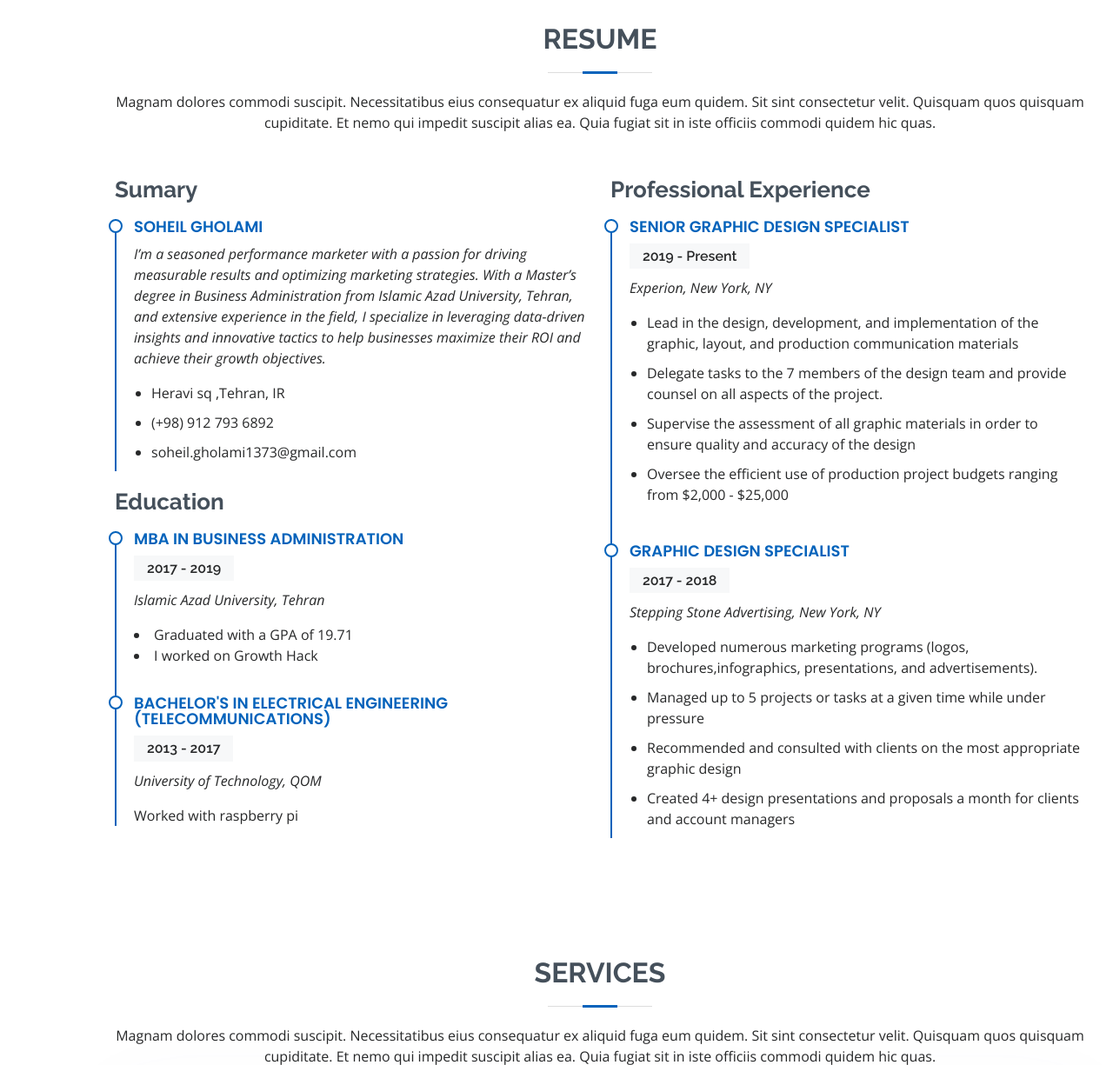
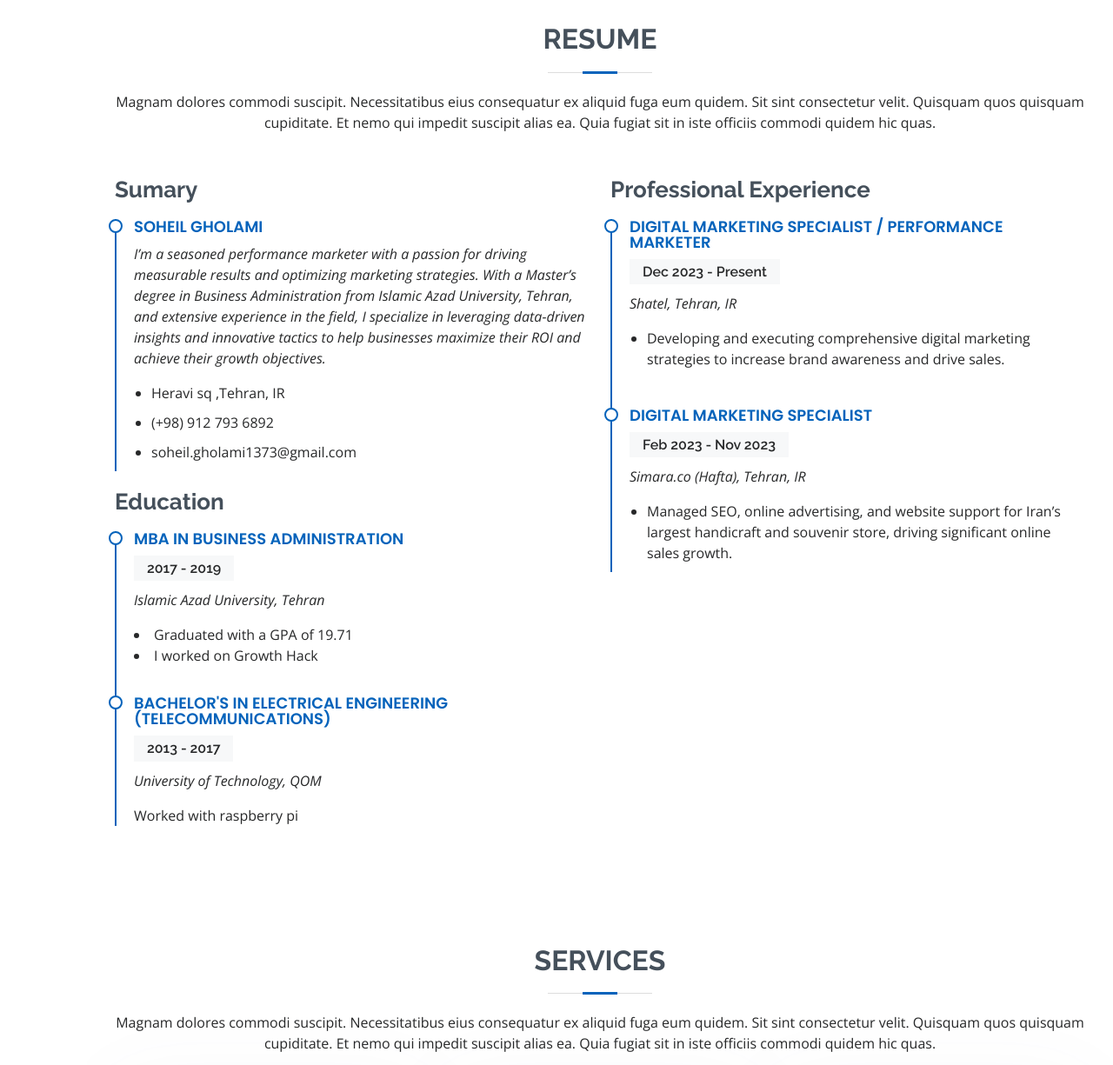
Before and after one commit to soliran/maktab1, a Django app: page / in a window 1280 px wide. Shown: the part 2618-3843 px from the top of the page at 87% size. Run offline with Django 3.2, Linux system fonts and the light colour scheme; some libraries are stand-ins or nearby versions.

Commit message:
Update index.html

```diff
--- a/templates/index.html
+++ b/templates/index.html
@@ -297,29 +297,23 @@
             <div class="col-lg-6">
               <h3 class="resume-title">Professional Experience</h3>
               <div class="resume-item">
-                <h4>Senior graphic design specialist</h4>
-                <h5>2019 - Present</h5>
+                <h4>Digital Marketing specialist / Performance Marketer</h4>
+                <h5>Dec 2023 - Present</h5>
                 <p>
-                  <em>Experion, New York, NY</em>
+                  <em>Shatel, Tehran, IR</em>
                 </p>
                 <ul>
-                  <li>Lead in the design, development, and implementation of the graphic, layout, and production communication materials</li>
-                  <li>Delegate tasks to the 7 members of the design team and provide counsel on all aspects of the project.</li>
-                  <li>Supervise the assessment of all graphic materials in order to ensure quality and accuracy of the design</li>
-                  <li>Oversee the efficient use of production project budgets ranging from $2,000 - $25,000</li>
+                  <li>Developing and executing comprehensive digital marketing strategies to increase brand awareness and drive sales.</li>
                 </ul>
               </div>
               <div class="resume-item">
-                <h4>Graphic design specialist</h4>
-                <h5>2017 - 2018</h5>
+                <h4>Digital Marketing Specialist</h4>
+                <h5>Feb 2023 - Nov 2023</h5>
                 <p>
-                  <em>Stepping Stone Advertising, New York, NY</em>
+                  <em>Simara.co (Hafta), Tehran, IR</em>
                 </p>
                 <ul>
-                  <li>Developed numerous marketing programs (logos, brochures,infographics, presentations, and advertisements).</li>
-                  <li>Managed up to 5 projects or tasks at a given time while under pressure</li>
-                  <li>Recommended and consulted with clients on the most appropriate graphic design</li>
-                  <li>Created 4+ design presentations and proposals a month for clients and account managers</li>
+                  <li>Managed SEO, online advertising, and website support for Iran’s largest handicraft and souvenir store, driving significant online sales growth.</li>
                 </ul>
               </div>
             </div>
```
